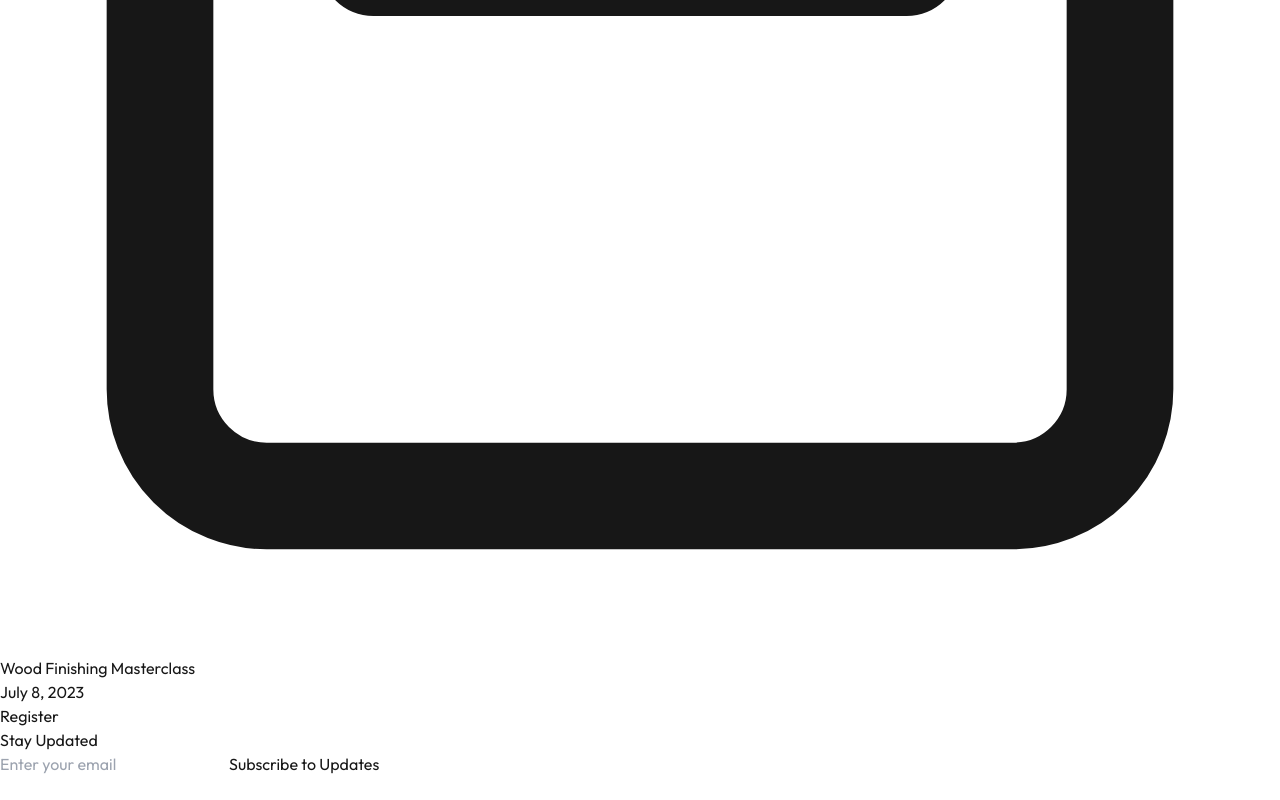
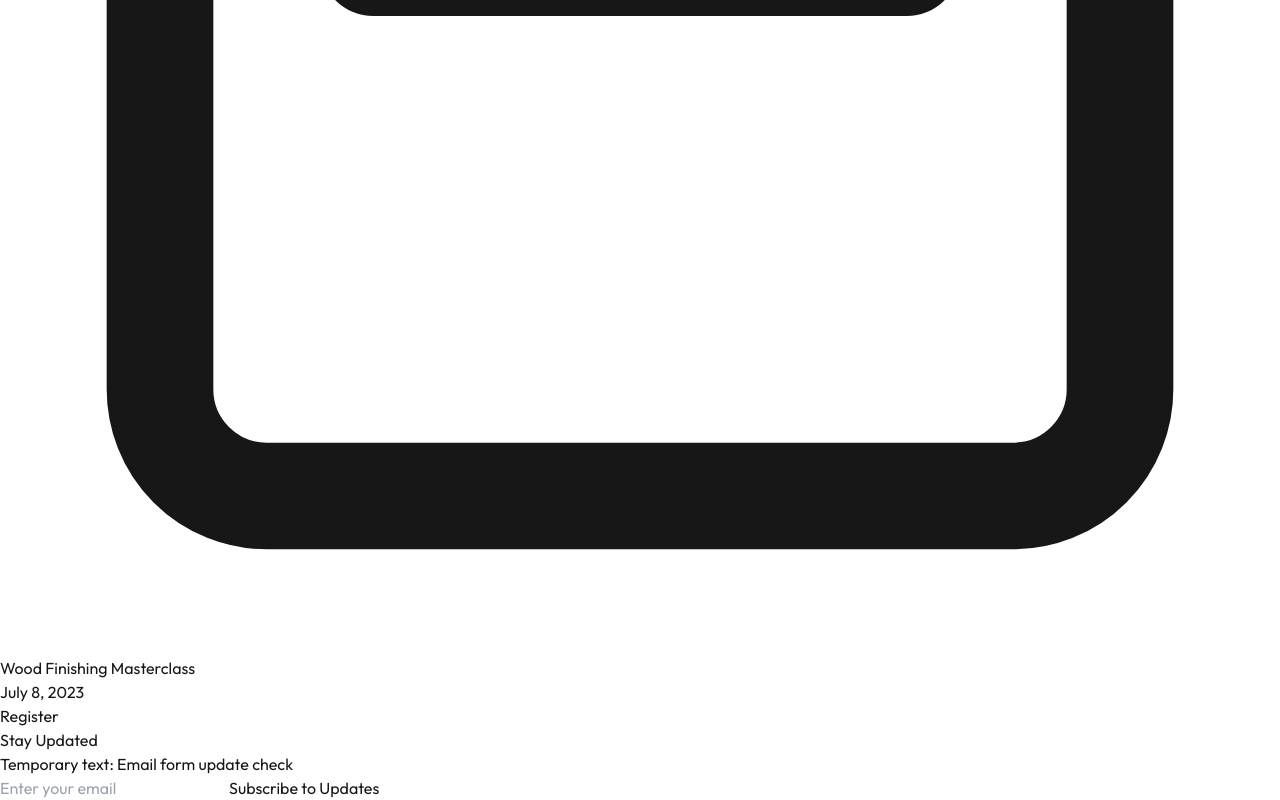
Before and after one commit to asanchez39/the_local_trade_2, a Next.js app: page / in a window 1280 px wide. Shown: the part 6228-7028 px from the top of the page. Before the commit the page ends 7004 px from the top, so only its background shows below. Built offline with nearby package versions, Linux system fonts and the light colour scheme.

Commit message:
Update EmailForm with temporary text and styling changes

```diff
--- a/components/EmailForm.tsx
+++ b/components/EmailForm.tsx
@@ -14,6 +14,8 @@ export default function EmailForm() {
   }
 
   return (
+    <div>
+      <p className="text-red-500 mb-4">Temporary text: Email form update check</p>
       <form onSubmit={handleSubmit} className="space-y-4">
         <input
           type="email"
@@ -21,12 +23,16 @@ export default function EmailForm() {
           value={email}
           onChange={(e) => setEmail(e.target.value)}
           required
-        className="w-full px-3 py-2 text-gray-700 border rounded-lg focus:outline-none"
+          className="w-full px-3 py-2 text-gray-700 border border-black rounded-lg focus:outline-none focus:border-blue-500"
         />
-      <button type="submit" className="w-full px-3 py-2 text-white bg-blue-500 rounded-lg hover:bg-blue-600 focus:outline-none">
+        <button
+          type="submit"
+          className="w-full px-3 py-2 text-white bg-blue-500 rounded-lg hover:bg-blue-600 focus:outline-none border border-blue-600"
+        >
           Subscribe to Updates
         </button>
         {message && <p className="text-sm text-center text-green-600 bg-green-100 p-2 rounded">{message}</p>}
       </form>
+    </div>
   )
 }
```
Lines whose indentation alone changed are shown as unchanged.
